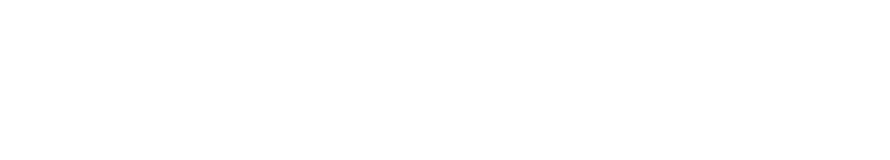
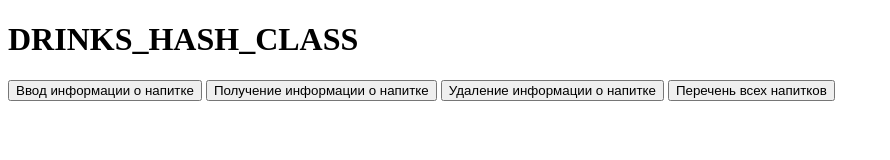
Before and after one commit to RyhorKrs/drinks_hash, a plain HTML site: page index.html in a window 1280 px wide. Shown: the whole page, without its empty margins (0-890 px from the left). Drawn offline with Linux system fonts and the light colour scheme.

Commit message:
add style.css and script.js, write code in index.html

```diff
--- a/index.html
+++ b/index.html
@@ -4,10 +4,17 @@
     <meta charset="UTF-8">
     <meta http-equiv="X-UA-Compatible" content="IE=edge">
     <meta name="viewport" content="width=device-width, initial-scale=1.0">
+    <link rel="stylesheet" href="./style.css">
     <title>DRINKS_HASH_CLASS</title>
-
+    <script src="./script.js" defer></script>
 </head>
 <body>
-
+    <div class="container">
+        <h1>DRINKS_HASH_CLASS</h1>
+        <button class="btn btn__add">Ввод информации о напитке</button>
+        <button class="btn btn__get">Получение информации о напитке</button>
+        <button class="btn btn__del">Удаление информации о напитке</button>
+        <button class="btn btn__keys">Перечень всех напитков</button>
+    </div>
 </body>
 </html>
```
Also changed, not shown: script.js (added), style.css (added).
